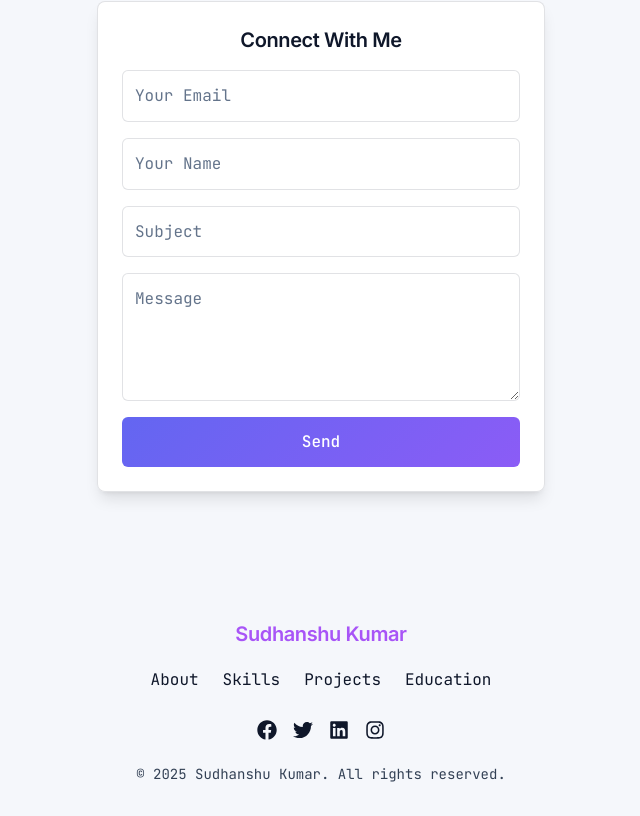
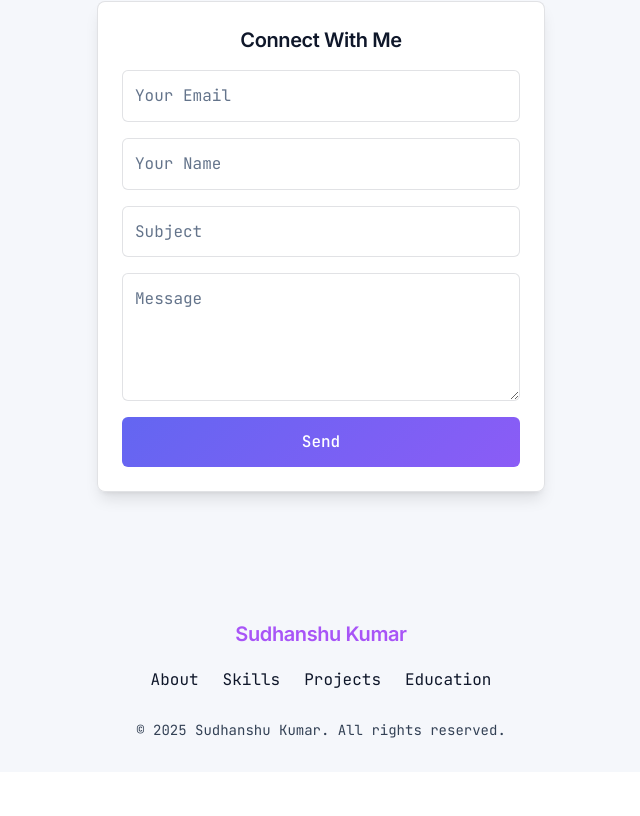
Before and after one commit to Sudhanshu9155/Portofoli, a React (Vite) app: page / in a window 1280 px wide. Shown: the part 7287-8103 px from the top of the page, without its empty margins (319-959 px from the left). After the commit the page ends 8059 px from the top, so only its background shows below. Built offline with nearby package versions, Linux system fonts and the light colour scheme.

Commit message:
Sudhanshu

```diff
--- a/src/components/Footer/Footer.jsx
+++ b/src/components/Footer/Footer.jsx
@@ -36,8 +36,8 @@ const Footer = () => {
         </nav>
 
         {/* Social Media Icons - Responsive */}
-        <div className="flex flex-wrap justify-center space-x-4 mt-6">
-          {[
+        {/* <div className="flex flex-wrap justify-center space-x-4 mt-6"> */}
+          {/* {[
             { icon: <FaFacebook />, link: "facebook.com/skedit01" },
             { icon: <FaTwitter />, link: "twitter.com/skedit01?s=09" },
             { icon: <FaLinkedin />, link: "https://www.linkedin.com/in/tarun-kaushik-553b441a4" },
@@ -55,7 +55,7 @@ const Footer = () => {
               {item.icon}
             </a>
           ))}
-        </div>
+        </div> */}
 
         {/* Copyright Text */}
         <p className="text-sm text-gray-400 mt-6">
```
